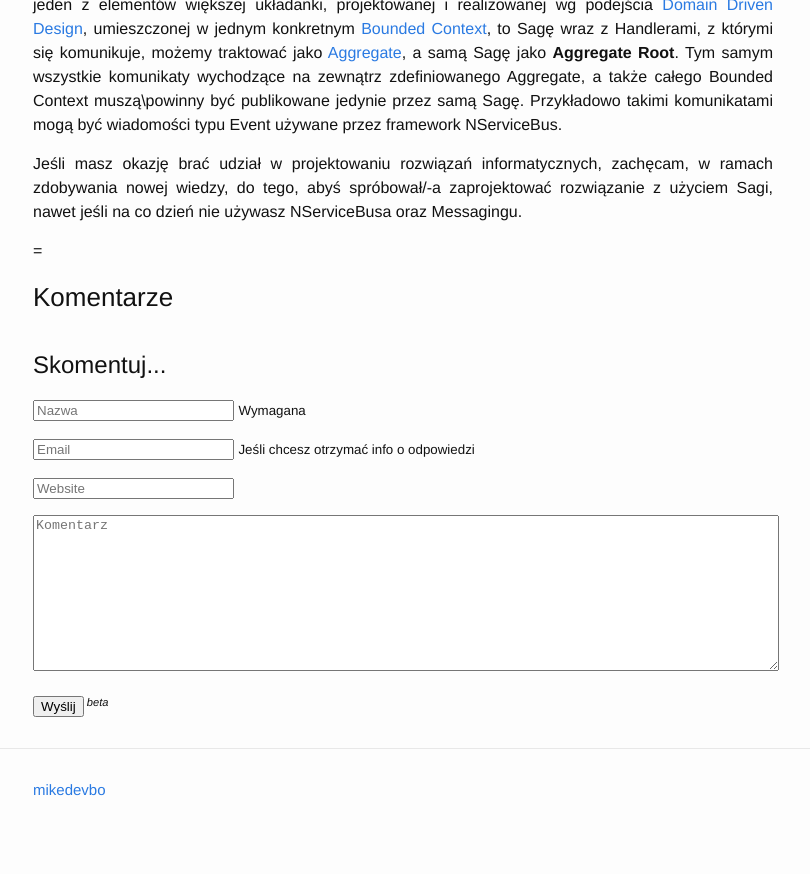
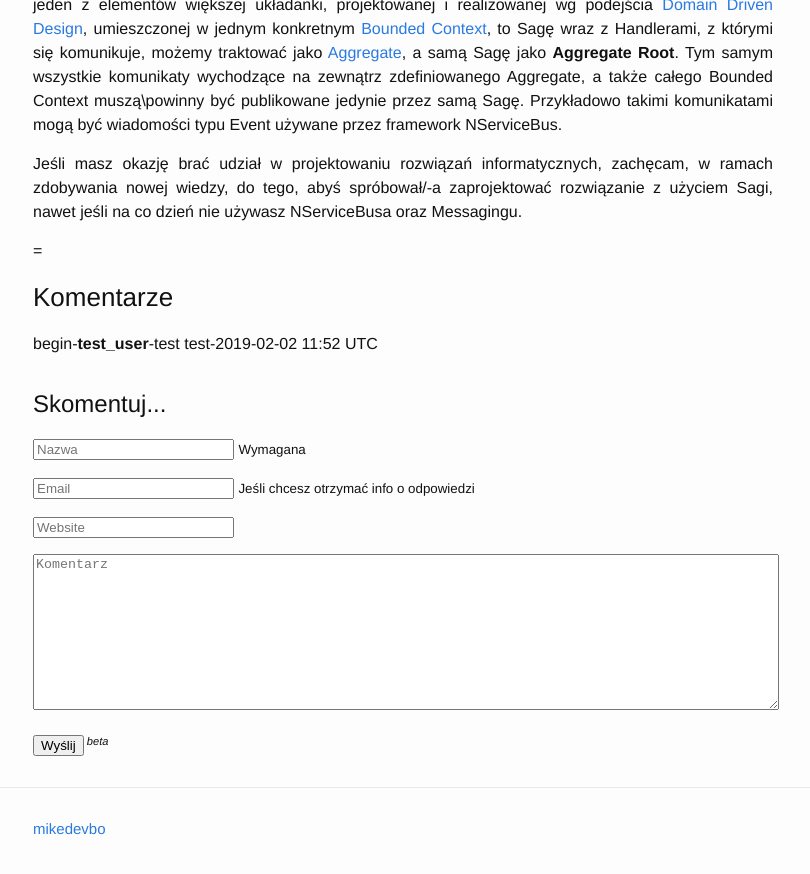
Before and after one commit to mikedevbo/mikedevbo.github.io, a Jekyll site: the page built from _posts/2018-09-30-nservicebus-saga-request-response-ddd-aggregate-root.md, in a window 1280 px wide and 900 px high, scrolled down 10548 px. Shown: the top 874 px of the window, without its empty margins (237-1047 px from the left). Built offline with Jekyll 4.4.1, drawn with Linux system fonts in a browser that asks for light colours.

Commit message:
add comment

```diff
--- a/_posts/2018-09-30-nservicebus-saga-request-response-ddd-aggregate-root.md
+++ b/_posts/2018-09-30-nservicebus-saga-request-response-ddd-aggregate-root.md
@@ -430,3 +430,4 @@ Jeśli masz okazję brać udział w projektowaniu rozwiązań informatycznych, z
 {{ site.mark_post_as_end }}
 
 ### {{ site.comments }}
+begin-**test_user**-test test-2019-02-02 11:52 UTC
```
